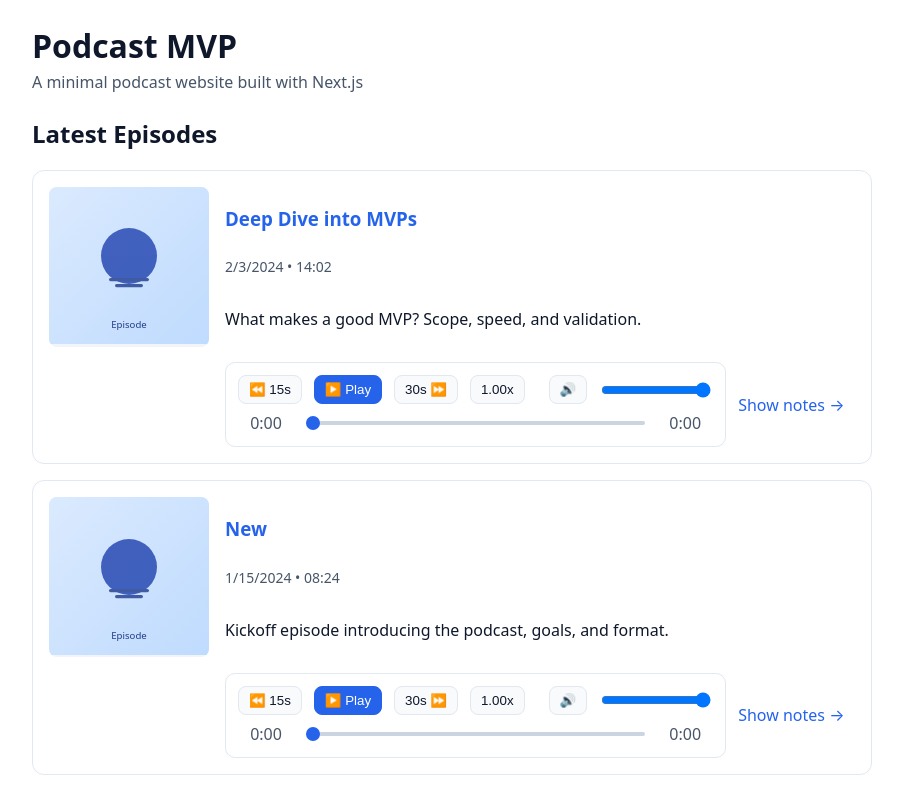
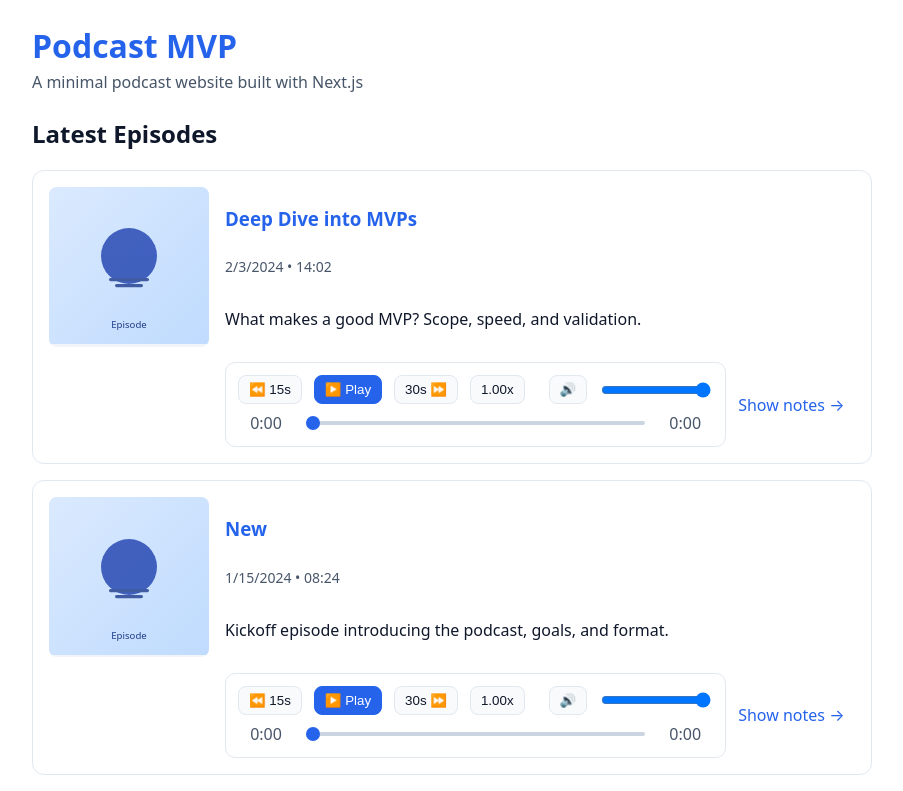
Before and after one commit to curiousmockingbird/cubuntu, a Next.js app: page / in a window 1280 px wide. Shown: the top 791 px of the page, without its empty margins (188-1091 px from the left). Built offline with nearby package versions, Linux system fonts and the light colour scheme; no server answers.

Commit message:
- Added components       - components/SiteHeader.tsx — site title (linked to /) and subtitle       - components/SiteFooter.tsx — copyright text with current year   - Updated layout       - app/layout.tsx now imports and renders <SiteHeader /> and <SiteFooter /> instead of inline   markup

```diff
--- a/app/layout.tsx
+++ b/app/layout.tsx
@@ -1,5 +1,7 @@
 import './globals.css';
 import type { Metadata } from 'next';
+import SiteHeader from '../components/SiteHeader';
+import SiteFooter from '../components/SiteFooter';
 
 const siteUrl = process.env.SITE_URL || process.env.NEXT_PUBLIC_SITE_URL || 'http://localhost:3000';
 
@@ -34,14 +36,9 @@ export default function RootLayout({ children }: { children: React.ReactNode })
     <html lang="en">
       <body>
         <div className="container">
-          <header className="site-header">
-            <h1>Podcast MVP</h1>
-            <p>A minimal podcast website built with Next.js</p>
-          </header>
+          <SiteHeader />
           <main>{children}</main>
-          <footer className="site-footer">
-            <small>© {new Date().getFullYear()} Podcast MVP</small>
-          </footer>
+          <SiteFooter />
         </div>
       </body>
     </html>
--- /dev/null
+++ b/components/SiteFooter.tsx
@@ -0,0 +1,7 @@
+export default function SiteFooter() {
+  return (
+    <footer className="site-footer">
+      <small>© {new Date().getFullYear()} Podcast MVP</small>
+    </footer>
+  );
+}
--- /dev/null
+++ b/components/SiteHeader.tsx
@@ -0,0 +1,14 @@
+import Link from 'next/link';
+
+export default function SiteHeader() {
+  return (
+    <header className="site-header">
+      <h1>
+        <Link href="/" className="link" style={{ textDecoration: 'none' }}>
+          Podcast MVP
+        </Link>
+      </h1>
+      <p>A minimal podcast website built with Next.js</p>
+    </header>
+  );
+}
```
